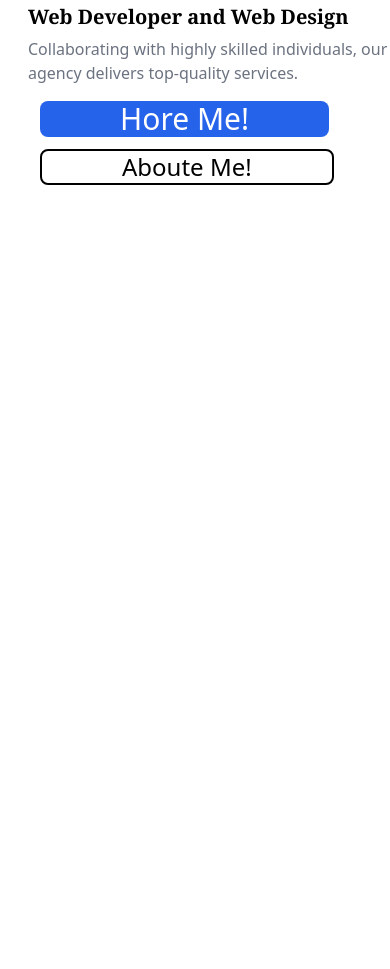
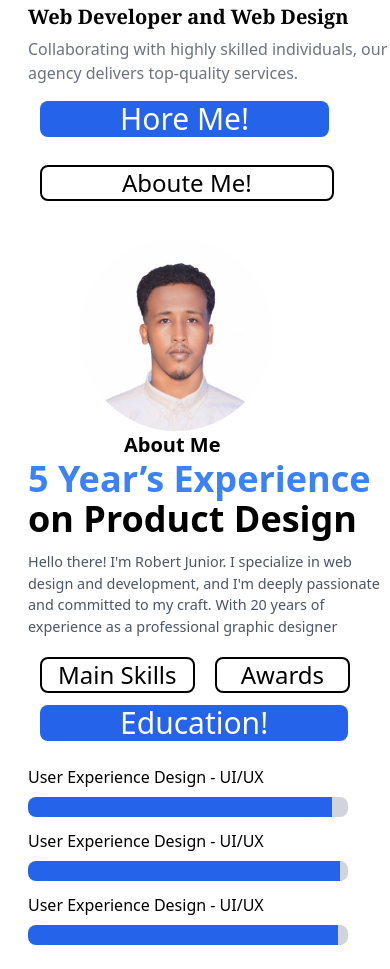
Before and after one commit to Abdinasir-12/My_Portifolio, a plain HTML site: page index.html in a window 390 px wide. Shown: the part 425-1394 px from the top of the page. Before the commit the page ends 844 px from the top, so only its background shows below. Drawn offline with nearby package versions, Linux system fonts and the light colour scheme.

Commit message:
2024-27-12 realy

```diff
--- a/index.html
+++ b/index.html
@@ -55,7 +55,7 @@
 
     <!-- Section one body -->
 
-    <div class="sm:flex justify-around sm:pt-14  sm:h-[646px] h-[572px]  w-full  ">
+    <div class="sm:flex justify-around sm:pt-14  sm:h-[646px] h-[560px]  w-full  ">
 
 
         <div class="sm:ml-24 mt-10 hidden sm:block ">
@@ -71,13 +71,15 @@
                 our agency delivers top-quality services.</p>
 
             <button class="py-1 text-3xl rounded-lg text-white px-2 bg-blue-600">Hore Me!</button>
-            <button class="py-0 text-2xl ml-24 border-2 border-black rounded-lg text-black px-8 bg-transparent">Aboute Me!</button>
+            <button class="py-0 text-2xl ml-24 border-2 border-black rounded-lg text-black px-8 bg-transparent">Aboute
+                Me!</button>
 
 
         </div>
 
         <div>
-            <img class="sm:w-[500px] sm:h-[500px] w-56 h-56 mt-3 sm:mt-0 ml-14 sm:ml-0 rounded-[100%]" src="looooooo gjnghnmjghjtyu.jpg" alt="">
+            <img class="sm:w-[500px] sm:h-[500px] w-56 h-56 mt-3 sm:mt-0 ml-14 sm:ml-0 rounded-[100%]"
+                src="looooooo gjnghnmjghjtyu.jpg" alt="">
 
         </div>
         <div class="sm:ml-24 mt-10 sm:hidden">
@@ -85,17 +87,24 @@
             <h1 class="to-black sm:text-3xl text-xl mt-[-30px] mb-4   sm:ml-0 ml-20">Welcome to my Portfolio</h1>
 
             <h1 class="sm:text-6xl sm:mb-4  font-extrabold text-3xl mt-[-10px]   sm:ml-0 ml-32">Hi I’m</h1>
-            <h1 class="sm:text-5xl mb-4  font-extrabold text-blue-600 text-3xl mt-[-10px]   sm:ml-0 ml-8 ">Abdinasir Mohamuod</h1>
-            <h1 class="sm:text-4xl mb-4 font-semibold font-serif text-black text-xl mt-[-10px]   sm:ml-0 ml-7 ">Web Developer and Web Design</h1>
+            <h1 class="sm:text-5xl mb-4  font-extrabold text-blue-600 text-3xl mt-[-10px]   sm:ml-0 ml-8 ">Abdinasir
+                Mohamuod</h1>
+            <h1 class="sm:text-4xl mb-4 font-semibold font-serif text-black text-xl mt-[-10px]   sm:ml-0 ml-7 ">Web
+                Developer and Web Design</h1>
 
 
-            <p class="text-gray-500  mb-4 text-1xl  mt-[-10px]   sm:ml-0 ml-7">Collaborating with highly skilled individuals,
+            <p class="text-gray-500  mb-4 text-1xl  mt-[-10px]   sm:ml-0 ml-7">Collaborating with highly skilled
+                individuals,
                 our agency delivers top-quality services.</p>
 
 
 
-            <button class="sm:py-1 text-3xl rounded-lg text-white sm:px-2 bg-blue-600  px-20 ml-10 mb-3 sm:ml-0 sm:mb-0">Hore Me!</button>
-            <button class="py-0 text-2xl sm:ml-24 border-2 border-black rounded-lg text-black sm:px-8 bg-transparent px-20 ml-10 mb-3  sm:mb-0">Aboute Me!</button>
+            <button
+                class="sm:py-1 text-3xl rounded-lg text-white sm:px-2 bg-blue-600  px-20 ml-10 mb-7 sm:ml-0 sm:mb-0">Hore
+                Me!</button>
+            <button
+                class="py-0 text-2xl sm:ml-24 border-2 border-black rounded-lg text-black sm:px-8 bg-transparent px-20 ml-10 mb-3  sm:mb-0">Aboute
+                Me!</button>
 
 
         </div>
@@ -105,31 +114,99 @@
 
 
 
+    </div>
+
+    <!-- section two body -->
+
+    <div class="sm:flex sm:gap-32 sm:h-screen sm:w-full h-[730px]   ">
 
 
-    </div>
+        <div class="sm:pt-32 sm:pl-28 ">
+            <img class="sm:w-[500px] sm:h-[500px] w-48 h-48 mt-3 sm:mt-0 ml-20 sm:ml-0 rounded-[100%]"
+                src="looooooo gjnghnmjghjtyu.jpg" alt="">
+        </div>
+
+
+        <div class="sm:pt-20 pl-7 sm:pl-0 sm:mt-5">
+
+            <h1 class="text-black text-xl font-semibold  ml-24 sm:ml-0  ">About Me</h1>
+            <h1 class="text-black sm:text-7xl text-4xl font-semibold  pb-3"><span class="text-blue-500 text-4xl sm:text-7xl font-semibold ">5
+                    Year’s Experience</span> <br>
+                on Product Design</h1>
+
+            <p class="text-gray-600 sm:text-xl text-[0.8em] pb-5 hidden sm:block">Hello there! I'm Robert Junior. I specialize in web design and<br>
+                development, and I'm deeply passionate and
+                committed to my craft.<br> With 20 years of experience as a professional graphic designer</p>
+
+                <p class="text-gray-600 sm:text-xl text-[.9em] pb-5 sm:hidden">Hello there! I'm Robert Junior. I specialize in web<br> design and
+                    development, and I'm deeply passionate <br>and
+                    committed to my craft. With 20 years of <br>experience as a professional graphic designer</p>
+
+
+            <div class=" sm:gap-16 space-x-16 mt-1 hidden sm:block">
+                <button class="py-1 text-3xl rounded-lg text-white px-2 bg-blue-600">Main Skills</button>
+                <button class="py-0 text-3xl rounded-lg text-blue-600 px-4 bg-transparent border-2 border-black">Awards</button>
+                <button class="py-0 text-3xl rounded-lg text-blue-600 px-8 bg-transparent border-2 border-black">Education</button>
+            </div>
 
 
 
 
+            <div class=" sm:hidden ">
+                <button
+                class="py-0 text-2xl sm:ml-24 border-2 border-black rounded-lg text-black sm:px-8 bg-transparent px-4 ml-3 mb-3  sm:mb-0">Main Skills</button>
+            <button
+                class="py-0 text-2xl sm:ml-24 border-2 border-black rounded-lg text-black sm:px-8 bg-transparent px-6 ml-4 mb-3  sm:mb-0">Awards</button>
+                <button
+                class="sm:py-1 text-3xl rounded-lg text-white sm:px-2 bg-blue-600  px-20 ml-3 mb-3 sm:ml-0 sm:mb-0">Education!</button>
+            </div>
+
+            <!-- skilss  -->
+
+   <div class="hidden sm:block mt-5">
+
+            <div></div>
+            <div class="mt-3 ">
+            <h1>User Experience Design - UI/UX</h1>
+            <div class="bg-blue-600 w-[600px] h-5 mt-2 rounded-lg border-r-[30px] border-gray-300"></div>
+        </div>
+
+        <div class="mt-3 ">
+            <h1>User Experience Design - UI/UX</h1>
+            <div class="bg-blue-600 w-[600px] h-5 mt-2 rounded-lg border-r-[60px] border-gray-300"></div>
+        </div>
+
+        <div class="mt-3 ">
+            <h1>User Experience Design - UI/UX</h1>
+            <div class="bg-blue-600 w-[600px] h-5 mt-2 rounded-lg border-r-[85px] border-gray-300"></div>
+        </div>
+
+    </div>
+
+        <!-- mopile -->
+        <div class="sm:hidden">
+
+        <div class="mt-3 ">
+            <h1>User Experience Design - UI/UX</h1>
+            <div class="bg-blue-600 w-[320px] h-5 mt-2 rounded-lg border-r-[16px] border-gray-300"></div>
+        </div>
+        <div class="mt-3 ">
+            <h1>User Experience Design - UI/UX</h1>
+            <div class="bg-blue-600 w-[320px] h-5 mt-2 rounded-lg  border-r-8 border-gray-300"></div>
+        </div>
+
+        <div class="mt-3 ">
+            <h1>User Experience Design - UI/UX</h1>
+            <div class="bg-blue-600 w-[320px] h-5 mt-2 rounded-lg  border-r-[10px] border-gray-300"></div>
+        </div>
+
+   </div>
+        </div>
 
 
 
 
-
-
-
-
-
-
-
-
-
-
-
-
-
-
+    </div>
 
 
 
```
